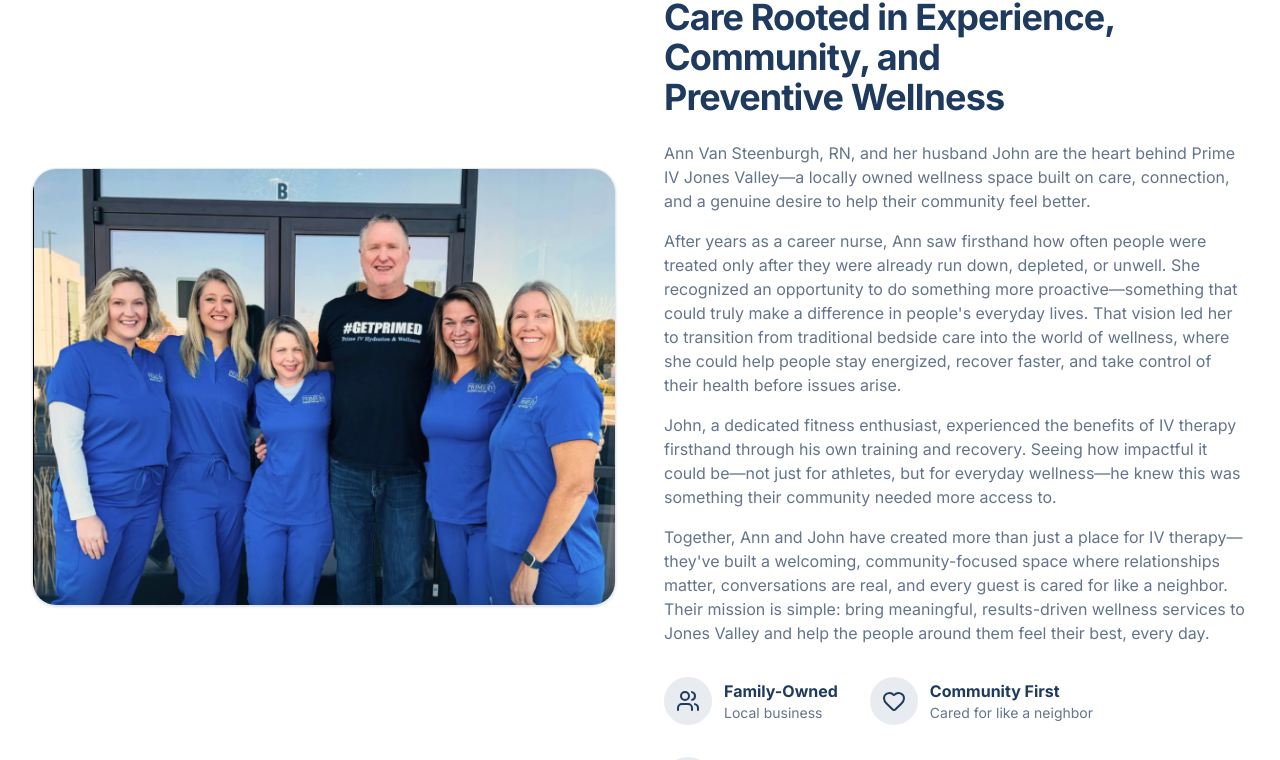
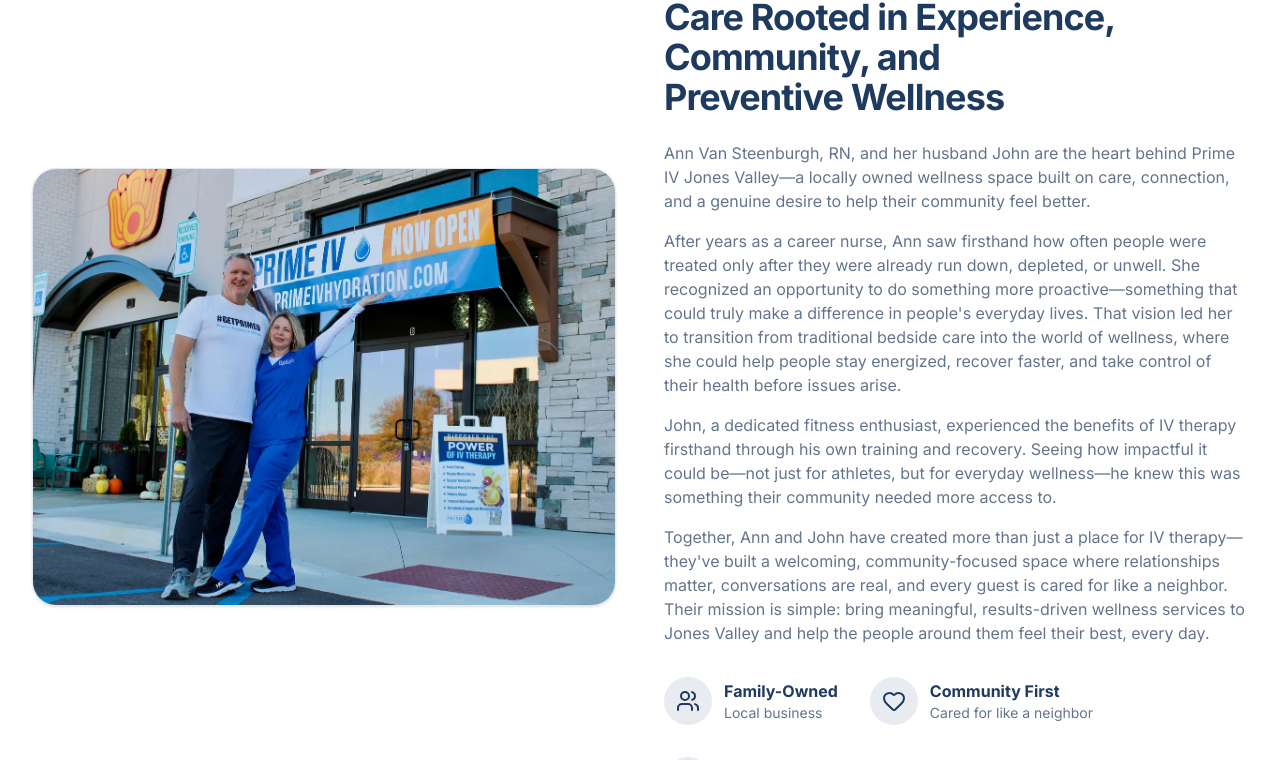
Before and after one commit to VandalsSmile/pivjv, a Next.js app: page /about in a window 1280 px wide. Shown: the part 719-1479 px from the top of the page. Built offline with nearby package versions, Linux system fonts and the light colour scheme.

Commit message:
feat: update team image to owners Ann and John Van Steenburgh

```diff
--- a/app/about/page.tsx
+++ b/app/about/page.tsx
@@ -99,8 +99,8 @@ export default function AboutPage() {
           <div className="grid lg:grid-cols-2 gap-12 items-center">
             <div className="relative rounded-2xl overflow-hidden shadow-sm border border-border aspect-[4/3] order-last lg:order-first">
               <Image
-                src="/images/prime-iv-team-entrance.png"
-                alt="The Prime IV Hydration & Wellness team outside the Jones Valley clinic in Huntsville, AL"
+                src="/images/ann-john-van-steenburgh.webp"
+                alt="Owners Ann and John Van Steenburgh outside the Prime IV Hydration & Wellness grand opening in Huntsville, AL"
                 fill
                 className="object-cover"
                 sizes="(max-width: 1024px) 100vw, 50vw"
```
Also changed, not shown: public/images/ann-john-van-steenburgh.webp (added).
